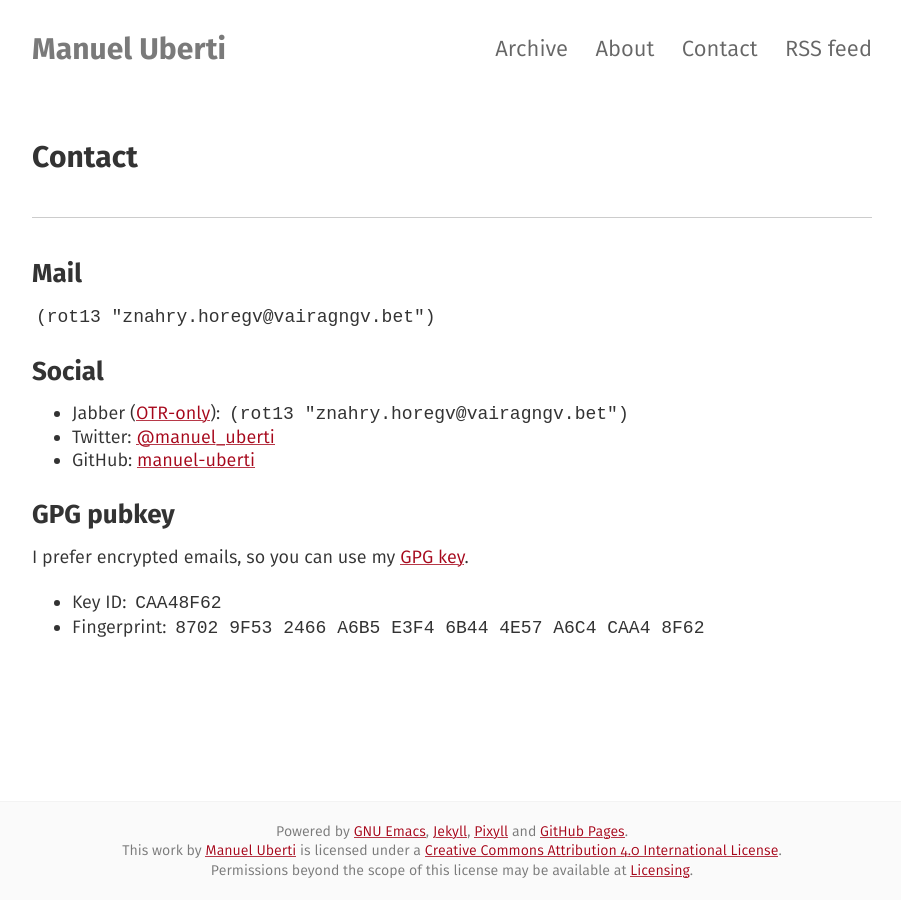
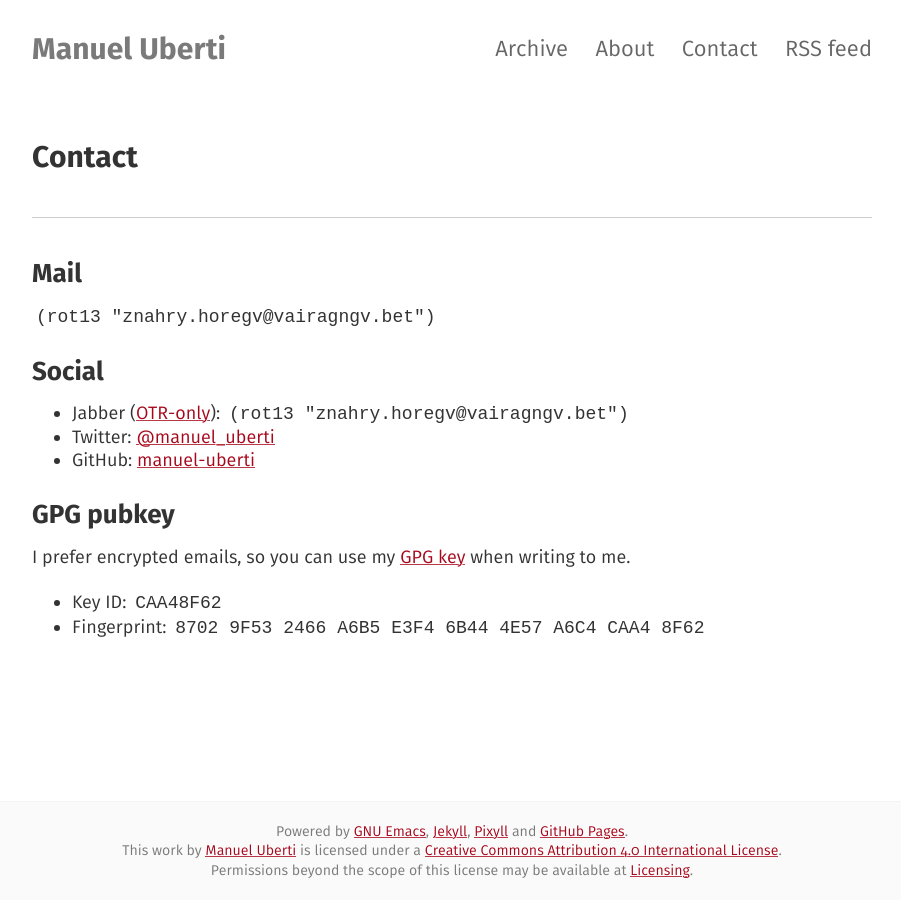
Before and after one commit to manuel-uberti/manuel-uberti.github.io, a Jekyll site: the page built from contact.md, in a window 1280 px wide. Shown: the whole page, without its empty margins (188-1089 px from the left). Built offline with Jekyll 4.4.1, drawn with Linux system fonts in a browser that asks for light colours; some web fonts are replaced.

Commit message:
Clearer sentence

```diff
--- a/contact.md
+++ b/contact.md
@@ -19,7 +19,8 @@ tags: contact
 
 I prefer encrypted emails, so you can use
 my
-[GPG key](https://github.com/manuel-uberti/manuel-uberti.github.io/blob/master/pubkey.txt).
+[GPG key](https://github.com/manuel-uberti/manuel-uberti.github.io/blob/master/pubkey.txt) when
+writing to me.
 
 - Key ID: `CAA48F62`
 - Fingerprint: `8702 9F53 2466 A6B5 E3F4 6B44 4E57 A6C4 CAA4 8F62`
```
